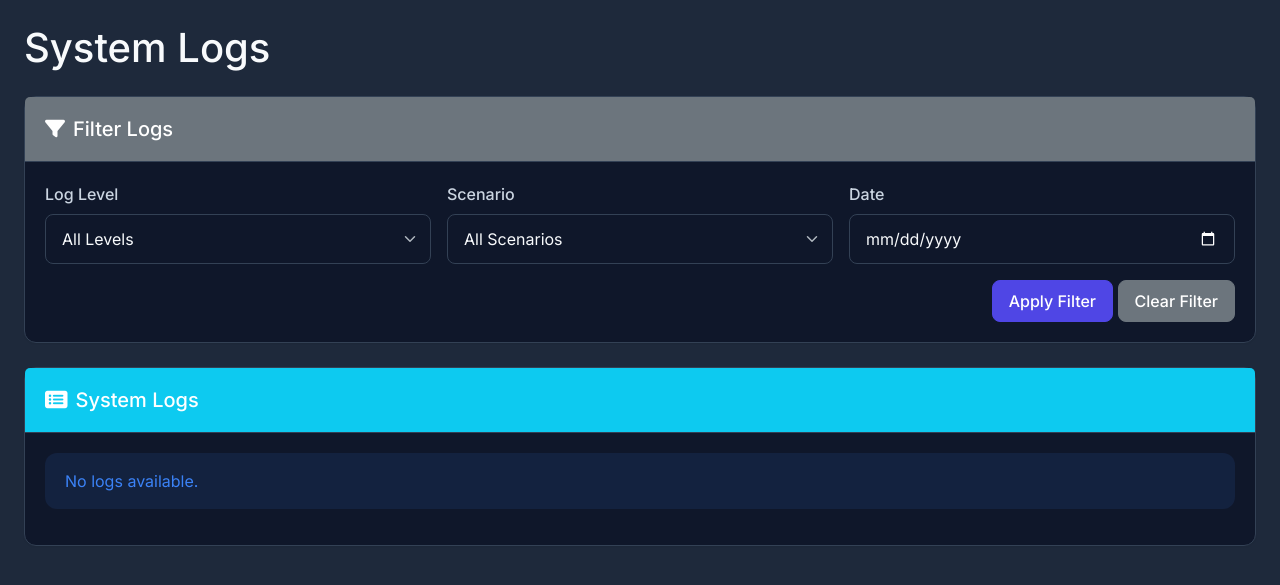
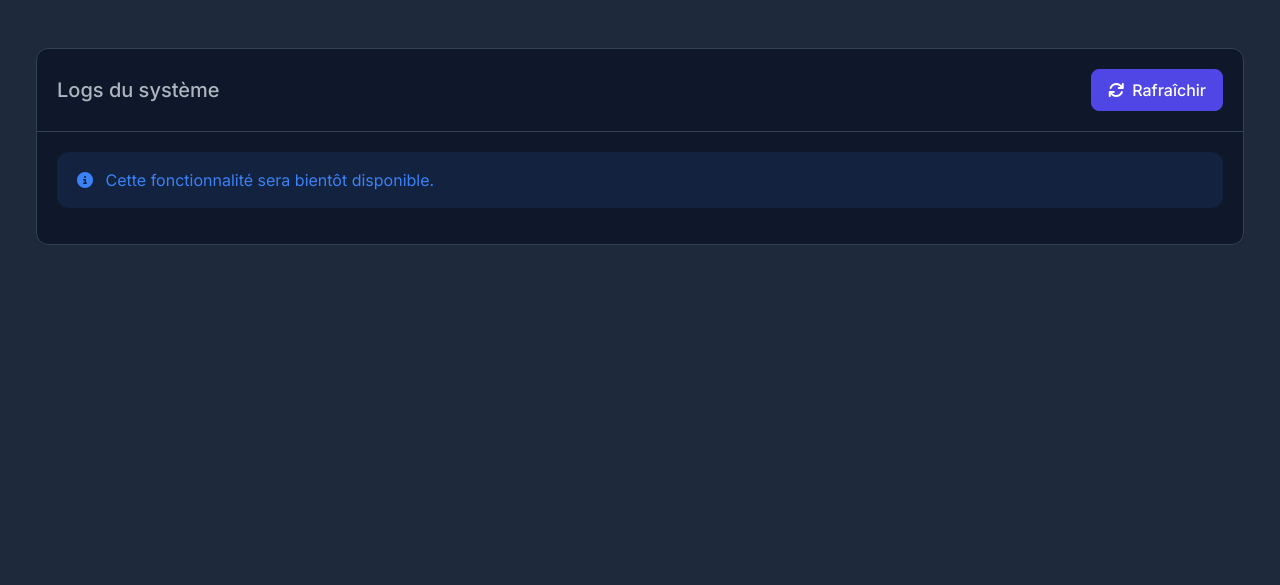
Before and after one commit to cedricarlos07/TelegramNotifier, a Flask app: template templates/logs.html in a window 1280 px wide. Shown: the part 75-660 px from the top of the page. Run offline with Flask 3, Linux system fonts and the light colour scheme; the template is opened without the code that fills it, so the values that code supplies are empty.

Commit message:
Ajout du template pour la page des logs

```diff
--- a/templates/logs.html
+++ b/templates/logs.html
@@ -1,153 +1,24 @@
 {% extends 'layout.html' %}
 
 {% block content %}
-<div class="row">
-    <div class="col-12">
-        <h1 class="mb-4">System Logs</h1>
-    </div>
-</div>
-
-<!-- Logs filter controls -->
-<div class="card mb-4">
-    <div class="card-header bg-secondary text-white">
-        <h5 class="mb-0"><i class="fas fa-filter me-2"></i>Filter Logs</h5>
-    </div>
-    <div class="card-body">
-        <form id="filterForm" class="row g-3">
-            <div class="col-md-4">
-                <label for="level-filter" class="form-label">Log Level</label>
-                <select id="level-filter" class="form-select">
-                    <option value="all">All Levels</option>
-                    <option value="INFO">Info</option>
-                    <option value="WARNING">Warning</option>
-                    <option value="ERROR">Error</option>
-                </select>
+<div class="container-fluid py-4">
+    <div class="row">
+        <div class="col-12">
+            <div class="card">
+                <div class="card-header d-flex justify-content-between align-items-center">
+                    <h5 class="mb-0">Logs du système</h5>
+                    <button class="btn btn-primary" onclick="refreshLogs()">
+                        <i class="fas fa-sync me-2"></i>Rafraîchir
+                    </button>
+                </div>
+                <div class="card-body">
+                    <div class="alert alert-info">
+                        <i class="fas fa-info-circle me-2"></i>
+                        Cette fonctionnalité sera bientôt disponible.
+                    </div>
+                </div>
             </div>
-            <div class="col-md-4">
-                <label for="scenario-filter" class="form-label">Scenario</label>
-                <select id="scenario-filter" class="form-select">
-                    <option value="all">All Scenarios</option>
-                    <option value="update_courses">Update Courses</option>
-                    <option value="create_zoom">Create Zoom Links</option>
-                    <option value="generate_messages">Generate Messages</option>
-                    <option value="send_daily_messages">Send Daily Messages</option>
-                    <option value="telegram_message">Telegram Messages</option>
-                    <option value="manual">Manual Actions</option>
-                </select>
-            </div>
-            <div class="col-md-4">
-                <label for="date-filter" class="form-label">Date</label>
-                <input type="date" id="date-filter" class="form-control">
-            </div>
-            <div class="col-12 text-end">
-                <button type="button" id="apply-filter" class="btn btn-primary">Apply Filter</button>
-                <button type="button" id="clear-filter" class="btn btn-secondary">Clear Filter</button>
-            </div>
-        </form>
-    </div>
-</div>
-
-<!-- Logs table -->
-<div class="card">
-    <div class="card-header bg-info text-white">
-        <h5 class="mb-0"><i class="fas fa-list-alt me-2"></i>System Logs</h5>
-    </div>
-    <div class="card-body">
-        {% if logs %}
-        <div class="table-responsive">
-            <table class="table table-striped table-hover" id="logs-table">
-                <thead>
-                    <tr>
-                        <th>Timestamp</th>
-                        <th>Level</th>
-                        <th>Scenario</th>
-                        <th>Message</th>
-                    </tr>
-                </thead>
-                <tbody>
-                    {% for log in logs %}
-                    <tr class="log-row"
-                        data-level="{{ log.level }}"
-                        data-scenario="{{ log.scenario }}"
-                        data-date="{{ log.timestamp.strftime('%Y-%m-%d') }}">
-                        <td>{{ log.timestamp.strftime('%Y-%m-%d %H:%M:%S') }}</td>
-                        <td>
-                            {% if log.level == 'INFO' %}
-                                <span class="badge bg-info text-dark">INFO</span>
-                            {% elif log.level == 'WARNING' %}
-                                <span class="badge bg-warning text-dark">WARNING</span>
-                            {% elif log.level == 'ERROR' %}
-                                <span class="badge bg-danger">ERROR</span>
-                            {% endif %}
-                        </td>
-                        <td>{{ log.scenario or 'System' }}</td>
-                        <td>{{ log.message }}</td>
-                    </tr>
-                    {% endfor %}
-                </tbody>
-            </table>
         </div>
-        {% else %}
-        <div class="alert alert-info">No logs available.</div>
-        {% endif %}
     </div>
 </div>
 {% endblock %}
-
-{% block scripts %}
-<script>
-    document.addEventListener('DOMContentLoaded', function() {
-        // Filter functionality
-        const applyFilterBtn = document.getElementById('apply-filter');
-        const clearFilterBtn = document.getElementById('clear-filter');
-        const levelFilter = document.getElementById('level-filter');
-        const scenarioFilter = document.getElementById('scenario-filter');
-        const dateFilter = document.getElementById('date-filter');
-        const logRows = document.querySelectorAll('.log-row');
-
-        // Apply filter
-        applyFilterBtn.addEventListener('click', function() {
-            const level = levelFilter.value;
-            const scenario = scenarioFilter.value;
-            const date = dateFilter.value;
-
-            logRows.forEach(function(row) {
-                const rowLevel = row.getAttribute('data-level');
-                const rowScenario = row.getAttribute('data-scenario');
-                const rowDate = row.getAttribute('data-date');
-
-                let showRow = true;
-
-                if (level !== 'all' && rowLevel !== level) {
-                    showRow = false;
-                }
-
-                if (scenario !== 'all') {
-                    if (scenario === 'manual' && !rowScenario.startsWith('manual_')) {
-                        showRow = false;
-                    } else if (scenario !== 'manual' && rowScenario !== scenario) {
-                        showRow = false;
-                    }
-                }
-
-                if (date && rowDate !== date) {
-                    showRow = false;
-                }
-
-                row.style.display = showRow ? '' : 'none';
-            });
-        });
-
-        // Clear filter
-        clearFilterBtn.addEventListener('click', function() {
-            levelFilter.value = 'all';
-            scenarioFilter.value = 'all';
-            dateFilter.value = '';
-
-            logRows.forEach(function(row) {
-                row.style.display = '';
-            });
-        });
-    });
-</script>
-{% endblock %}
```
